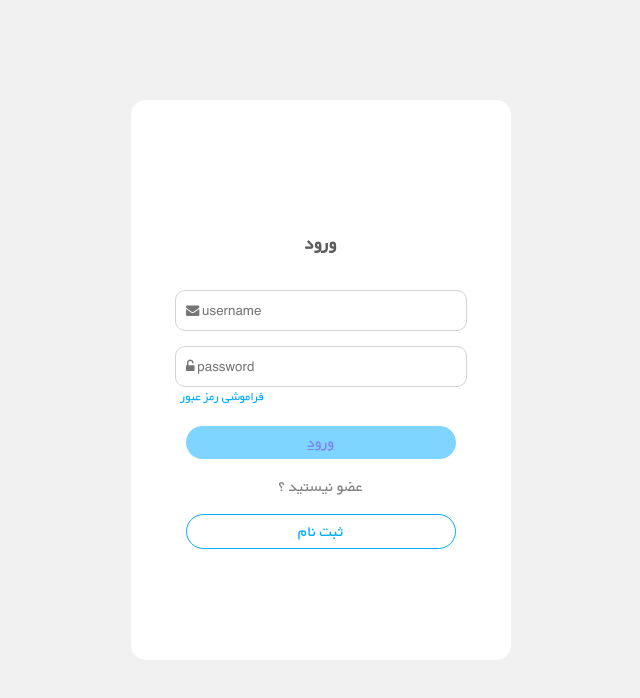
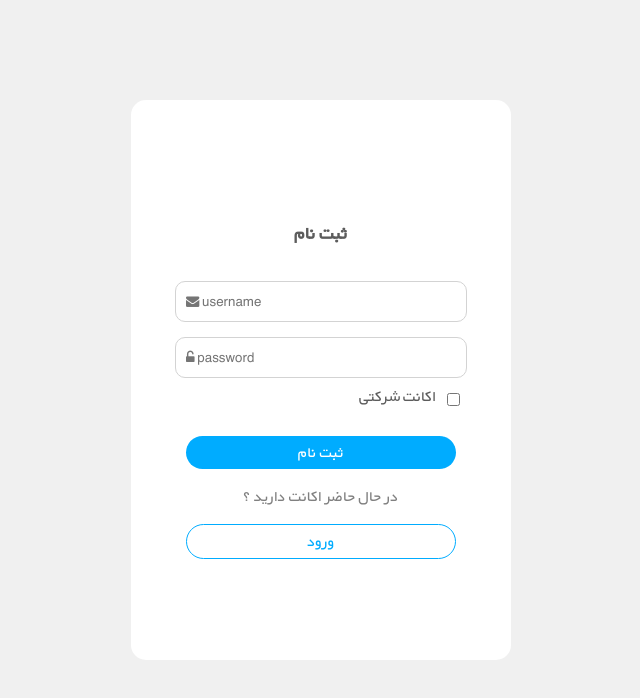
Before and after one commit to KimiaHasannezhad/tamrin, a React (Create React App) app: page /auth in a window 1280 px wide. Shown: the top 698 px of the page, without its empty margins (319-959 px from the left). Built offline with nearby package versions, Linux system fonts and the light colour scheme.

Commit message:
changes on auth form

```diff
--- a/src/components/ProfileCard.tsx
+++ b/src/components/ProfileCard.tsx
@@ -19,7 +19,7 @@ const ProfileCard = (props: MyProps) => {
         <p className="font-normal font-bold no-margin">{props.userName}</p>
         <p className="font-small font-light no-margin">interior designer </p>
       </div>
-      <Link to="/auth">
+      <Link to="/">
       <button
         className="btn-no-border margin-20"
         onClick={() => {
--- a/src/containers/AuthenticationForm.tsx
+++ b/src/containers/AuthenticationForm.tsx
@@ -1,16 +1,77 @@
-import React, { useState } from 'react'
+import React, { useState, useEffect } from 'react'
 import Login from '../views/Login'
 import Signup from '../views/Signup'
+import { SignupContext } from '../context/SignupContext'
+import { LoginContext } from '../context/LoginContext'
 
 export const AuthenticationForm = () => {
   const [showLogin, setShowLogin] = useState(true)
+  const [allowLogin, setAllowLogin] = useState(false)
+  const [compare, setCompare] = useState(false)
+
+  const [name, setName] = useState('')
+  const [password, setPassword] = useState('')
+
+  const [loginName, setLoginName] = useState('')
+  const [loginPassword, setLoginPassword] = useState('')
+
+  const setUsername = (data: any) => {
+    setName(data)
+  }
+
+  const setUserPassword = (data: any) => {
+    setPassword(data)
+  }
+
+  const setLoginUsername = (data: any) => {
+    setLoginName(data)
+  }
+
+  const setLoginUserPassword = (data: any) => {
+    setLoginPassword(data)
+  }
+
+  // useEffect(() => {
+  //   if (compare) {
+  //     compareAuthData(name, password, loginName, loginPassword)
+  //   }
+  // }, [compare, name, password, loginName, loginPassword])
+
+  const compareAuthData = (
+    name: any,
+    password: any,
+    loginUsername: any,
+    loginPassword: any,
+  ) => {
+    if ( name === loginName && password === loginPassword) {
+      setAllowLogin(true)
+    } else {
+      window.alert ('نام کاربری یا کلمه عبور اشتباه است')
+    }
+  }
 
   return (
     <>
       {showLogin ? (
-        <Login displayLogin={() => setShowLogin(false)} />
+        <SignupContext.Provider value={{ username: name, password: password }}>
+          <Signup
+            displaySignUp={() => setShowLogin(false)}
+            setUsername={setUsername}
+            setUserPassword={setUserPassword}
+          />
+        </SignupContext.Provider>
       ) : (
-        <Signup displaySignUp={() => setShowLogin(true)} />
+        <LoginContext.Provider
+          value={{ loginUsername: loginName, loginPassword: loginPassword }}
+        >
+          <Login
+            displayLogin={() => setShowLogin(true)}
+            setLoginUsername={setLoginUsername}
+            setLoginUserPassword={setLoginUserPassword}
+            allowLogin={allowLogin}
+            setCompare={setCompare}
+          />
+        </LoginContext.Provider>
       )}
     </>
   )
--- /dev/null
+++ b/src/context/LoginContext.tsx
@@ -0,0 +1,22 @@
+import React, { createContext, useState } from 'react'
+
+interface LoginStates {
+  loginUsername: string
+  loginPassword: string
+}
+
+export const LoginContext = createContext<LoginStates>({
+  loginUsername: '',
+  loginPassword: '',
+})
+
+export const LoginProvider = (props: any) => {
+  const [loginUsername, setLoginUsername] = useState<any>('')
+  const [loginPassword, setLoginPassword] = useState<any>('')
+
+  return (
+    <LoginContext.Provider value={{ loginUsername, loginPassword }}>
+      {props.children}
+    </LoginContext.Provider>
+  )
+}
--- /dev/null
+++ b/src/context/SignupContext.tsx
@@ -0,0 +1,22 @@
+import React, { createContext, useState } from 'react'
+
+interface SignupStates {
+  username: string
+  password: string
+}
+
+export const SignupContext = React.createContext<SignupStates>({
+  username: '',
+  password: '',
+})
+
+export const SignupProvider = (props: any) => {
+  const [username, setUsername] = React.useState<any>('')
+  const [password, setPassword] = React.useState<any>('')
+
+  return (
+    <SignupContext.Provider value={{ username, password }}>
+      {props.children}
+    </SignupContext.Provider>
+  )
+}
--- a/src/index.tsx
+++ b/src/index.tsx
@@ -1,7 +1,7 @@
 import React from 'react'
 import ReactDOM from 'react-dom'
-import { Provider } from 'react-redux'
-import store from './store'
+// import { Provider } from 'react-redux'
+// import store from './store'
 import './styles/globalStyle.css'
 import './styles/auth.css'
 import './styles/hashtags.css'
@@ -16,15 +16,15 @@ import { AuthenticationForm } from './containers/AuthenticationForm'
 import { createBrowserHistory } from 'history'
 
 ReactDOM.render(
-  <Provider store={store}>
+  // <Provider>
     <BrowserRouter>
-      {window.location.pathname.includes('auth') ? <div></div> : <Header /> }
+      {window.location.pathname.includes('/auth') ? <div></div> : <Header /> }
       <Switch>
-        <Route exact path="/" render={() => <Redirect to="/auth" />} />
+        {/* <Route exact path="/" render={() => <Redirect to="/auth" />} /> */}
         <Route exact path="/auth" component={AuthenticationForm} />
         <Route exact path="/home" component={Home} />
       </Switch>
-    </BrowserRouter>
-  </Provider>,
+    </BrowserRouter>,
+  //  </Provider>,
   document.getElementById('root'),
 )
--- a/src/reducers/reducers.ts
+++ b/src/reducers/reducers.ts
@@ -1,15 +1,16 @@
-import { combineReducers } from 'redux'
-import userLoginReducer from './userReducer'
+// import { combineReducers } from 'redux'
+// import userLoginReducer from './userReducer'
 
-// const reducers = {
-// userLoginReducer,
-// }
+// // const reducers = {
+// // userLoginReducer,
+// // }
 
-// const rootReducer = combineReducers(reducers)
+// // const rootReducer = combineReducers(reducers)
 
-// export { rootReducer, reducers }
+// // export { rootReducer, reducers }
 
 
-const rootReducer = combineReducers({ userLoginReducer })
+// const rootReducer = combineReducers({ userLoginReducer })
 
-export default rootReducer;
+// export default rootReducer;
+export {}
--- a/src/styles/globalStyle.css
+++ b/src/styles/globalStyle.css
@@ -79,8 +79,9 @@ body {
 .w-4 {
  width: 4%;
 }
+
 .w-5 {
- width: 5%;
+ width: 5% !important;
 }
 
 .w-10 {
--- a/src/views/Login.tsx
+++ b/src/views/Login.tsx
@@ -1,30 +1,25 @@
 import React, { useState, useEffect } from 'react'
-import { useDispatch } from 'react-redux'
 import { Link } from 'react-router-dom'
 
 interface MyProps {
-  displayLogin: any
+  displayLogin: any;
+  loginUsername?: any;
+  loginPassword?: any;
+  setLoginUsername(username: any): any;
+  setLoginUserPassword(password: any): any;
+   allowLogin: boolean;
+   setCompare(compare: boolean): any;
 }
 
 const Login = (props: MyProps) => {
-  const [username, setUsername] = useState('')
-  const [password, setPassword] = useState('')
+  const [loginUsername, setloginUsername] = useState('')
+  const [loginPassword, setLoginPassword] = useState('')
   const [isLoginActive, setIsLoginActive] = useState(false)
-  // const [isDisabled, setisDisabled] = useState(true)
-  const [allowLogin, setAllowLogin] = useState(false)
-
-  const dispatch = useDispatch()
+  // const [allowLogin, setAllowLogin] = useState(false)
 
   const handleLogin = () => {
-    localStorage.setItem('username', username)
-    localStorage.setItem('Password', password)
+   props.setCompare(true);
   }
-
-  useEffect(() => {
-    if (!!username && !!password) {
-      setAllowLogin(true)
-    }
-  }, [allowLogin])
 
   return (
     <div className="d-flex flex-di-row justify-c-center">
@@ -34,25 +29,26 @@ const Login = (props: MyProps) => {
           <input
             type="text"
             placeholder="&#xf0e0; username"
-            onChange={(e) => setUsername(e.target.value)}
+            onChange={(e) => props.setLoginUsername(e.target.value)}
           ></input>
         </div>
         <div className="form-item">
           <input
             type="password"
             placeholder="&#xf13e; password"
-            onChange={(e) => setPassword(e.target.value)}
+            onChange={(e) => props.setLoginUserPassword(e.target.value)}
           ></input>
           <a href="#">فراموشی رمز عبور</a>
         </div>
         <div className="auth-btn-section">
           <button
-            className={
-              allowLogin ? 'auth-primary-btn' : 'auth-primary-btn-disabled'
-            }
+            // className={
+            //  props.allowLogin ? 'auth-primary-btn' : 'auth-primary-btn-disabled'
+            // }
+            className='auth-primary-btn'
             onClick={() => handleLogin()}
           >
-            <Link to="/home">ورود</Link>
+            ورود
           </button>
           <p>عضو نیستید ؟</p>
           <button
--- a/src/views/Signup.tsx
+++ b/src/views/Signup.tsx
@@ -1,34 +1,73 @@
-
-import React from "react";
+import React, { useContext , useState } from 'react'
+import { SignupContext } from '../context/SignupContext'
 
 interface MyProps {
   displaySignUp: any
+  // username?: any
+  // password?: any;
+  setUsername(username: any): any
+  setUserPassword(password: any): any
 }
 
-const Signup = ( props: MyProps ) => {
+const Signup = (props: MyProps) => {
+  let { username, password } = useContext(SignupContext)
+
+  const [_username, _setUsername] = useState<any>()
+  const [_userPassword, _setUserPassword] = useState<any>()
+
+  const handleSignup = () => {
+    if (!!_username && !!_userPassword) {
+      props.displaySignUp(false)
+    } else {
+      window.alert('تمامی فیلد ها را پر کنید')
+    }
+  }
+
   return (
     <div className="d-flex flex-di-row justify-c-center">
       <div className="form-body">
         <h3>ثبت نام</h3>
         <div className="form-item">
-          <input type="text" placeholder="&#xf0e0; email"></input>
+          <input
+            type="text"
+            placeholder="&#xf0e0; username"
+            onChange={(e) => {
+              props.setUsername(e.target.value)
+              _setUsername(e.target.value)
+            }}
+          ></input>
         </div>
         <div className="form-item">
-          <input type="text" placeholder="&#xf13e; password"></input>
-          <div className="d-flex">
-          <input type="checkbox">
-          </input>
-          <label >اکانت شرکتی</label>
+          <input
+            type="text"
+            placeholder="&#xf13e; password"
+            onChange={(e) => {
+              props.setUserPassword(e.target.value)
+              _setUserPassword(e.target.value)
+            }}
+          ></input>
+          <div className="d-flex flex-dir-row-reverse align-items-center">
+            <input type="checkbox" className="w-5 margin-10"></input>
+            <label>اکانت شرکتی</label>
           </div>
         </div>
         <div className="auth-btn-section">
-          <button className="auth-primary-btn">ثبت نام</button>
+          <button className="auth-primary-btn" onClick={() => handleSignup()}>
+            ثبت نام
+          </button>
           <p>در حال حاضر اکانت دارید ؟</p>
-          <button className="auth-outline-btn" onClick={() => { props.displaySignUp() }}>ورود</button>
+          <button
+            className="auth-outline-btn"
+            onClick={() => {
+              props.displaySignUp()
+            }}
+          >
+            ورود
+          </button>
         </div>
       </div>
     </div>
-  );
-};
+  )
+}
 
-export default Signup;
+export default Signup
```
Also changed, not shown: src/action/userAction.tsx (+32 -29 lines), src/reducers/userReducer.ts (+51 -49 lines), src/store.tsx (+42 -41 lines), 1 other file (tests, documents, lock files or other folders).
